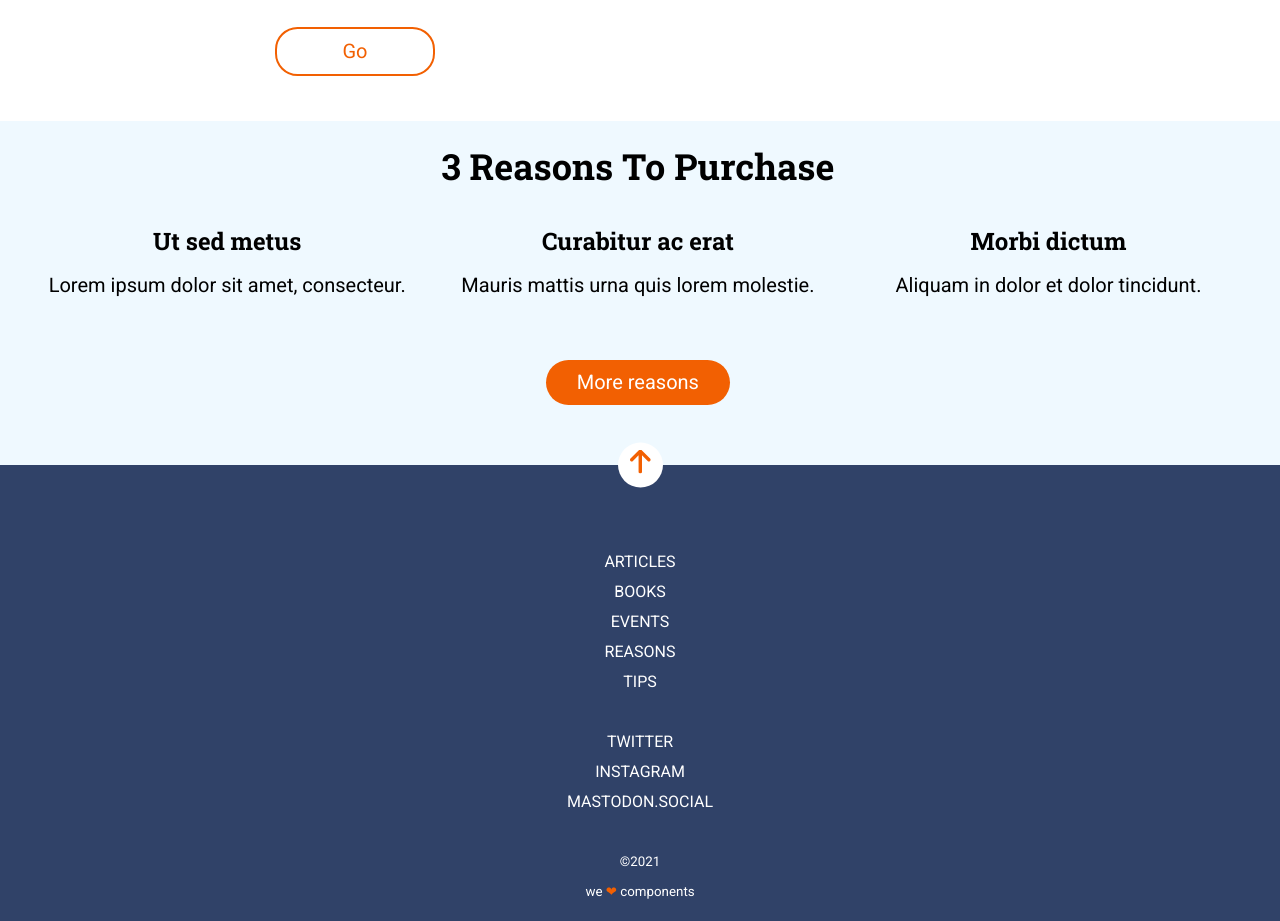
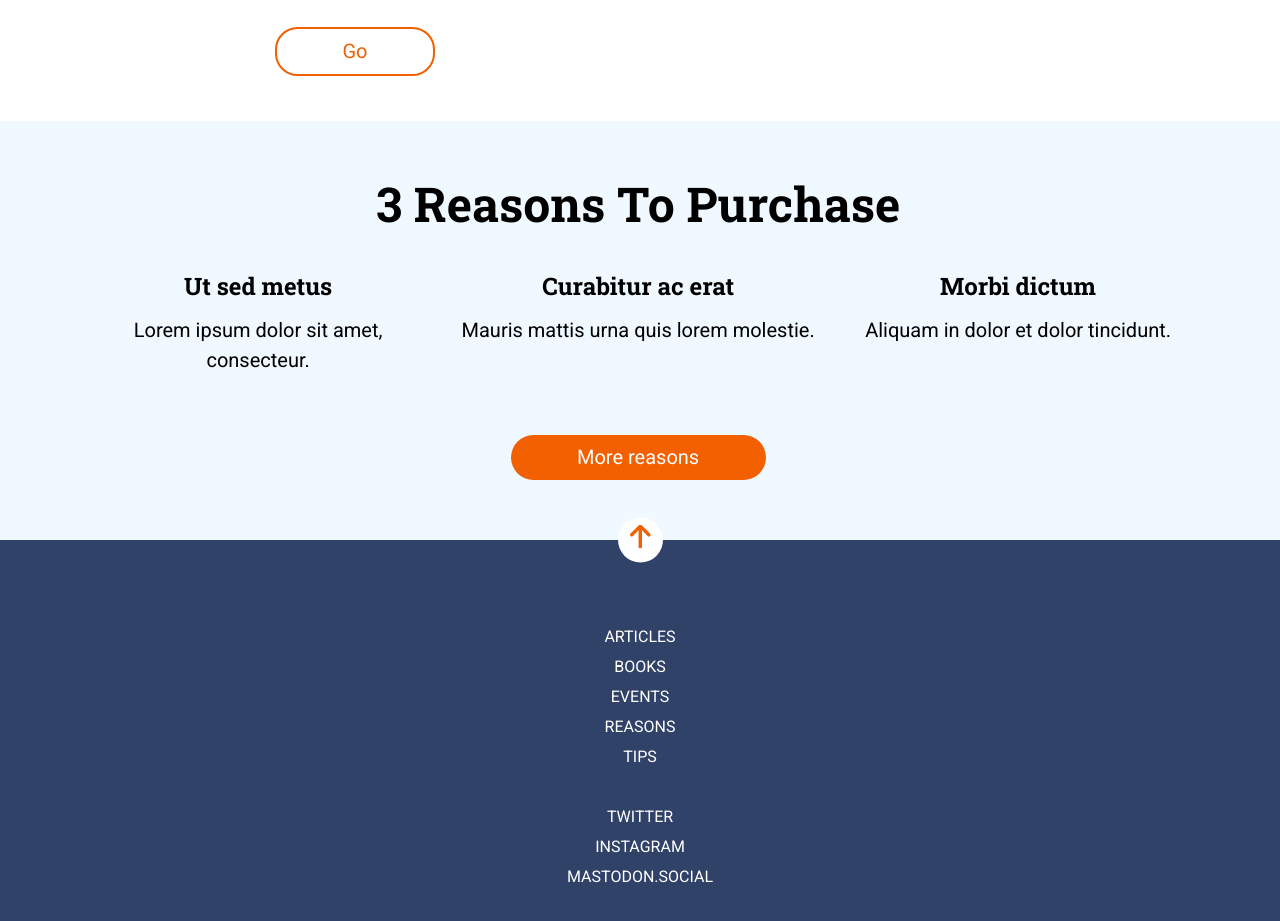
Before and after one commit to Adalab/modulo-1-evaluacion-final-silviaespanagil, a website: page docs/index.html in a window 1280 px wide. Shown: the part 1028-1949 px from the top of the page. Drawn offline with nearby package versions, Linux system fonts and the light colour scheme; files that its build step writes are made by us from their sources.

Commit message:
Add desktop mediaqueries for main reasons

```diff
--- a/src/scss/layout/_main-reasons.scss
+++ b/src/scss/layout/_main-reasons.scss
@@ -4,6 +4,9 @@
   padding: 30px 0 60px 0;
   @media all and (min-width: 768px) {
     padding: 30px 40px 60px 35.7px;
+  }
+  @media all and (min-width: 1280px) {
+    padding: 60px 85px 60px 81.2px;
   }
   &--wrapper {
     display: grid;
@@ -23,6 +26,7 @@
         "button button button";
     }
     @media all and (min-width: 1280px) {
+      grid-gap: 45px 26.2px;
     }
   }
   &--title {
@@ -34,6 +38,11 @@
     text-transform: capitalize;
     @media all and (min-width: 768px) {
       grid-area: title;
+      font-size: 26px;
+    }
+    @media all and (min-width: 1280px) {
+      font-size: 32px;
+      line-height: 45px;
     }
   }
   &--item {
@@ -87,7 +96,11 @@
     text-align: center;
     @media all and (min-width: 768px) {
       grid-area: button;
+      width: 210px;
       margin-top: 15px;
+    }
+    @media all and (min-width: 1280px) {
+      width: 255px;
     }
   }
 }
```
